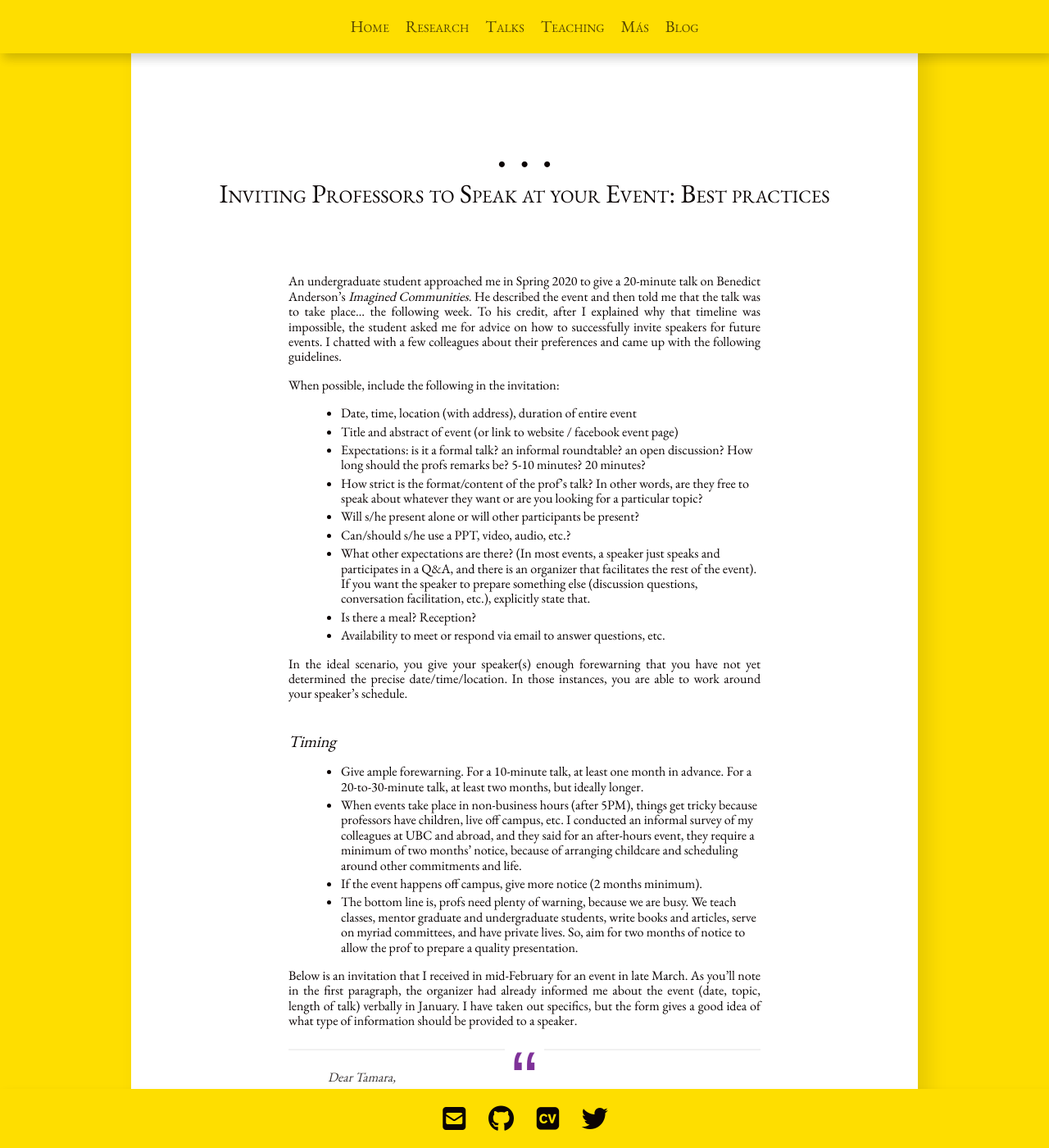
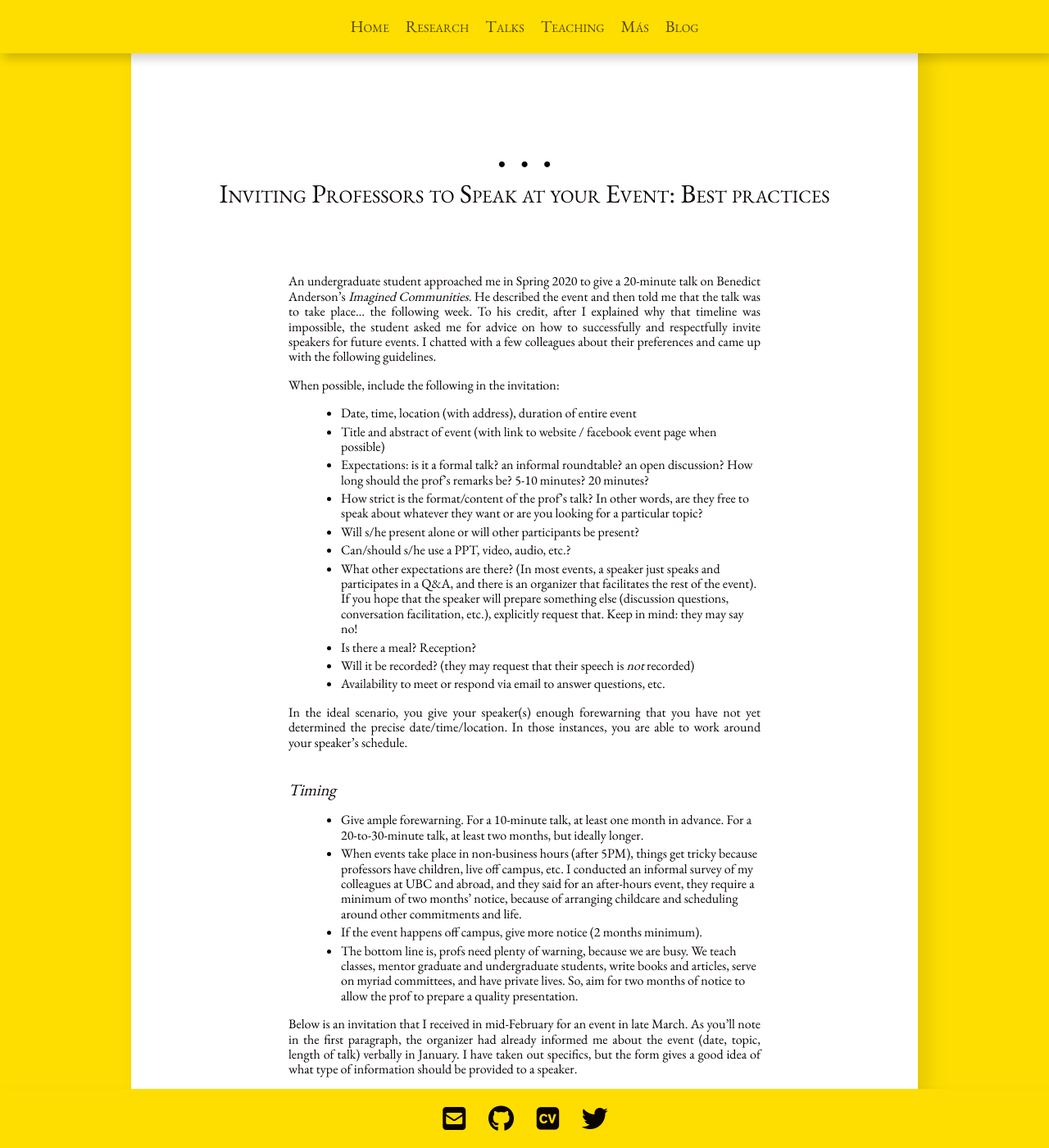
Before and after one commit to dajmcdon/tamara-site, a Jekyll site: the page built from _posts/2020-03-01-inviting-professors-to-speak.md, in a window 1280 px wide and 1400 px high. Shown: the whole window at 82% size. Built offline with Jekyll 4.4.1, drawn with Linux system fonts in a browser that asks for light colours; nearby versions of some CDN libraries; some web fonts are replaced; some of the changed text lies outside the part shown.

Commit message:
Nation under Erasure

```diff
--- a/_posts/2020-03-01-inviting-professors-to-speak.md
+++ b/_posts/2020-03-01-inviting-professors-to-speak.md
@@ -3,18 +3,20 @@ title: "Inviting Professors to Speak at your Event: Best practices"
 layout: my-post
 ---
 
-An undergraduate student approached me in Spring 2020 to give a 20-minute talk on Benedict Anderson’s _Imagined Communities_. He described the event and then told me that the talk was to take place… the following week. To his credit, after I explained why that timeline was impossible, the student asked me for advice on how to successfully invite speakers for future events. I chatted with a few colleagues about their preferences and came up with the following guidelines.
+An undergraduate student approached me in Spring 2020 to give a 20-minute talk on Benedict Anderson’s _Imagined Communities_. He described the event and then told me that the talk was to take place… the following week. To his credit, after I explained why that timeline was impossible, the student asked me for advice on how to successfully and respectfully invite speakers for future events. I chatted with a few colleagues about their preferences and came up with the following guidelines.
 
 When possible, include the following in the invitation:
 * Date, time, location (with address), duration of entire event
-* Title and abstract of event (or link to website / facebook event page)
-* Expectations: is it a formal talk? an informal roundtable? an open discussion? How long should the profs remarks be? 5-10 minutes? 20 minutes?
+* Title and abstract of event (with link to website / facebook event page when possible)
+* Expectations: is it a formal talk? an informal roundtable? an open discussion? How long should the prof's remarks be? 5-10 minutes? 20 minutes?
 * How strict is the format/content of the prof’s talk? In other words, are they free to speak about whatever they want or are you looking for a particular topic?
 * Will s/he present alone or will other participants be present?
 * Can/should s/he use a PPT, video, audio, etc.?
-* What other expectations are there? (In most events, a speaker just speaks and participates in a Q&A, and there is an organizer that facilitates the rest of the event). If you want the speaker to prepare something else (discussion questions, conversation facilitation, etc.), explicitly state that.
+* What other expectations are there? (In most events, a speaker just speaks and participates in a Q&A, and there is an organizer that facilitates the rest of the event). If you hope that the speaker will prepare something else (discussion questions, conversation facilitation, etc.), explicitly request that. Keep in mind: they may say no!
 * Is there a meal? Reception?
+* Will it be recorded? (they may request that their speech is _not_ recorded)
 * Availability to meet or respond via email to answer questions, etc.
+
 
 In the ideal scenario, you give your speaker(s) enough forewarning that you have not yet determined the precise date/time/location. In those instances, you are able to work around your speaker’s schedule.
 
@@ -29,11 +31,11 @@ Below is an invitation that I received in mid-February for an event in late Marc
 
 > Dear Tamara,
 >
-> I know I mentioned this to you some time ago, but I have been remiss in following up. Here is more information about the event to mark X (specific details), an incident that (as I am sure you know) was one of the tipping points as the country moved towards full-blown civil war.
+> I know I mentioned this to you some time ago, but I have been remiss in following up. Here is more information about the event to mark X (specific thematic details).
 >
 > First, it will take place on DATE & TIME, in the Choi Centre at UBC.
 >
-> The basic idea is to look back on the past forty years and identify some of the key elements of that history. There will be contributions also from SCHOLAR 1, ACTIVIST 2, POLITICIAN 3, and myself.
+> The basic idea is to look back on the past forty years and identify some of the key elements of that history. There will also be contributions from SCHOLAR 1, ACTIVIST 2, POLITICIAN 3, and myself.
 >
 > I suggest that each of us speak for 5-10 minutes (no more than 10), and then open up a general discussion with the audience.
 >
```
Also changed, not shown: _drafts/2021-09-01-MA-thesis.md (+4 -5 lines), research.md (+8 -7 lines), teaching.md (+4 -1 lines), 1 other file.
